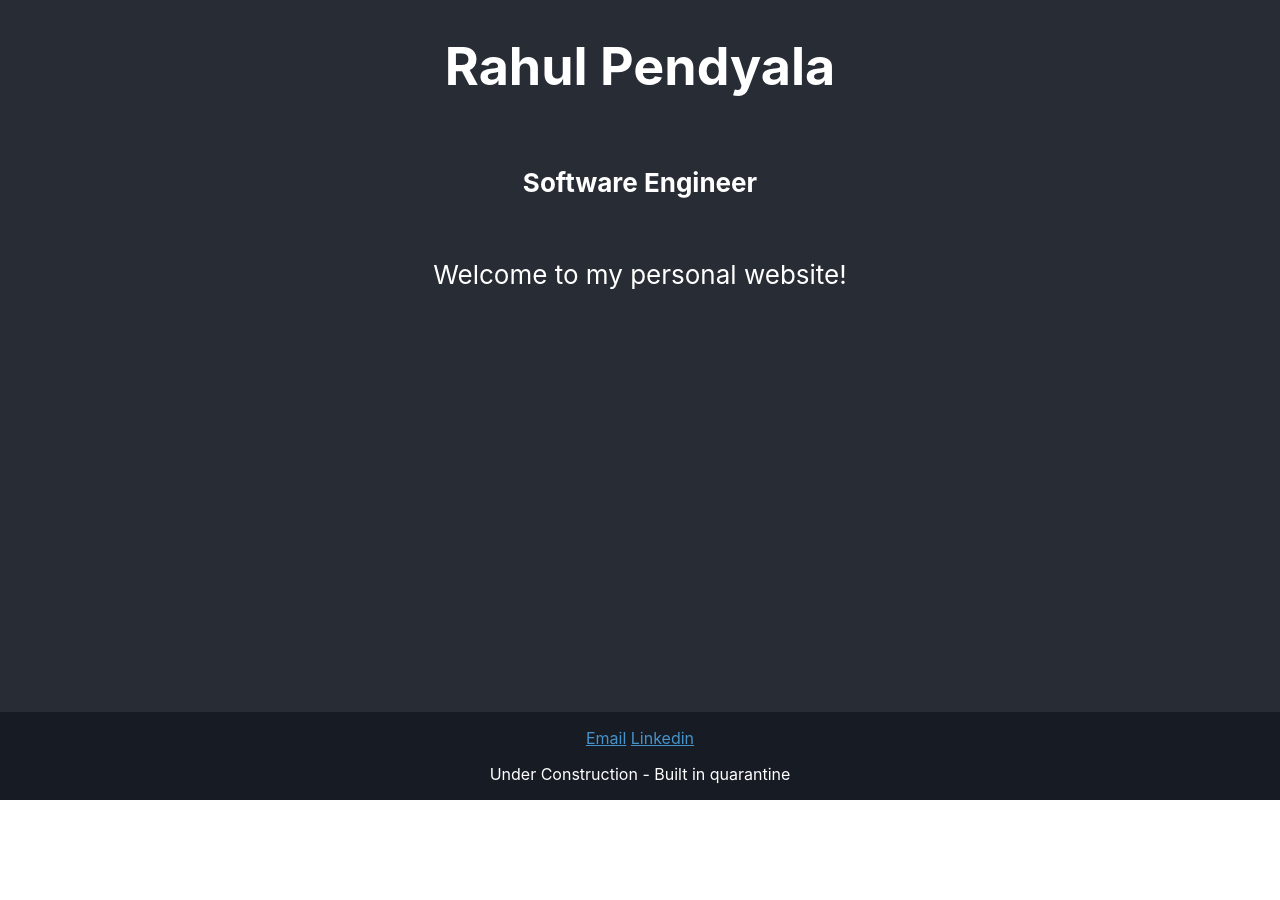
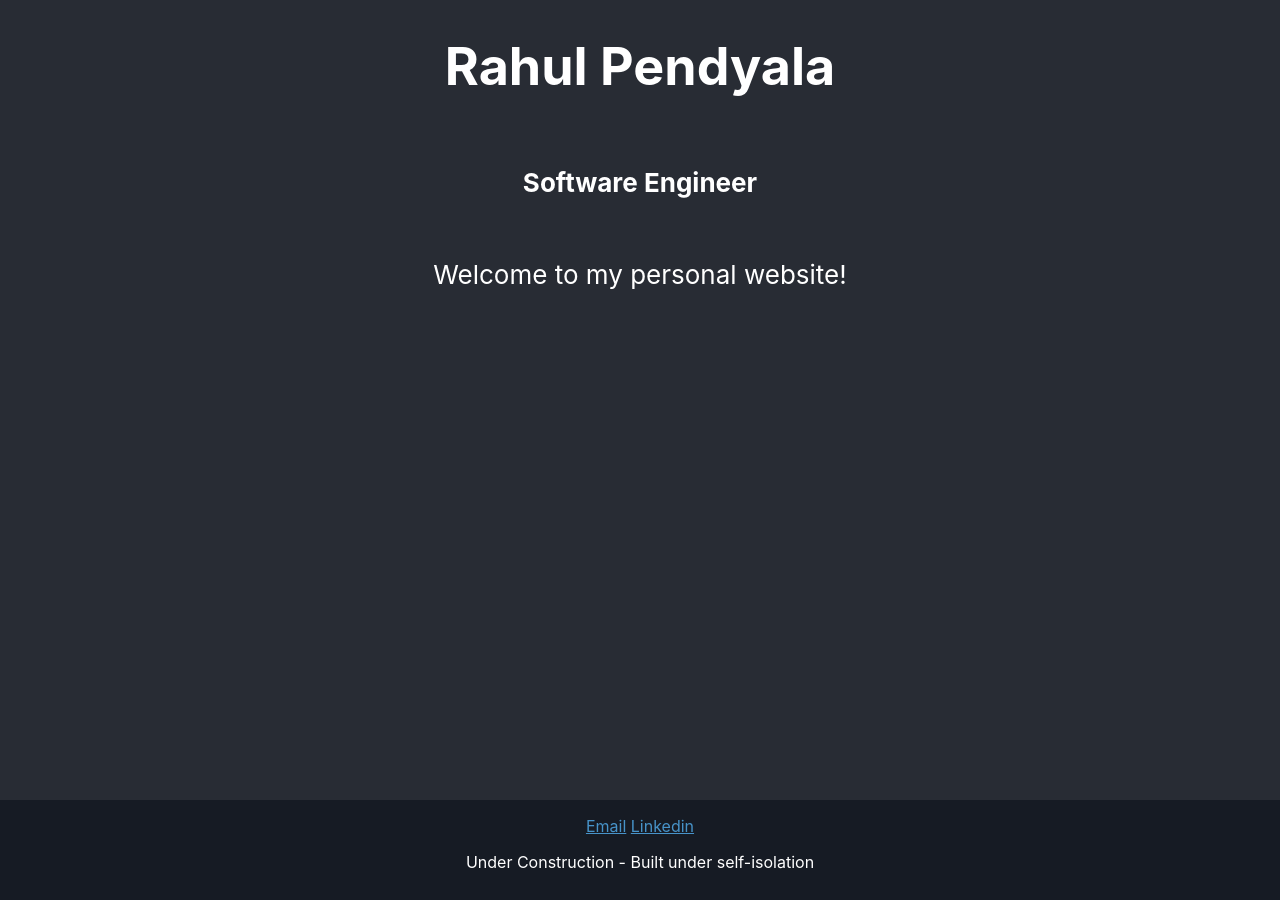
Before and after one commit to rahulpen/rahulwebsite, a React (Create React App) app: page / in a window 1280 px wide. Before the commit the page ends 800 px from the top, so only its background shows below. Built offline with nearby package versions, Linux system fonts and the light colour scheme.

Commit message:
minor changes to footer padding and some text

```diff
--- a/src/App.css
+++ b/src/App.css
@@ -2,6 +2,11 @@
   text-align: center;
   background-color: #282c34;
   min-height: 100vh;
+
+  overflow: hidden;
+  display: block;
+  position: relative;
+  padding-bottom: 100px;
 
 }
 
@@ -19,6 +24,7 @@
 .App-body {
   font-size: calc(10px + 2vmin);
   color: white;
+  height: 100vh - 100px;
 }
 
 .App-footer{
@@ -27,6 +33,7 @@
   position: absolute;
   bottom: 0;
   width: 100%;
+  height: 100px;
 }
 
 .link{
--- a/src/App.js
+++ b/src/App.js
@@ -12,12 +12,13 @@ function App() {
       <body className="App-body">
         <p>Welcome to my personal website!</p>
 
+
       </body>
 
-      <footer className="App-footer">
+      <div className="App-footer">
         <p> <a className="link" href = "mailto: rahul.pen24@gmail.com">Email</a> <a className="link" target="_blank" rel="noopener noreferrer" href="https://www.linkedin.com/in/rahul-pendyala-4a4060163/"> Linkedin</a></p>
-        <p>Under Construction - Built in quarantine</p>
-      </footer>
+        <p>Under Construction - Built under self-isolation</p>
+      </div>
     </div>
   );
 }
```
